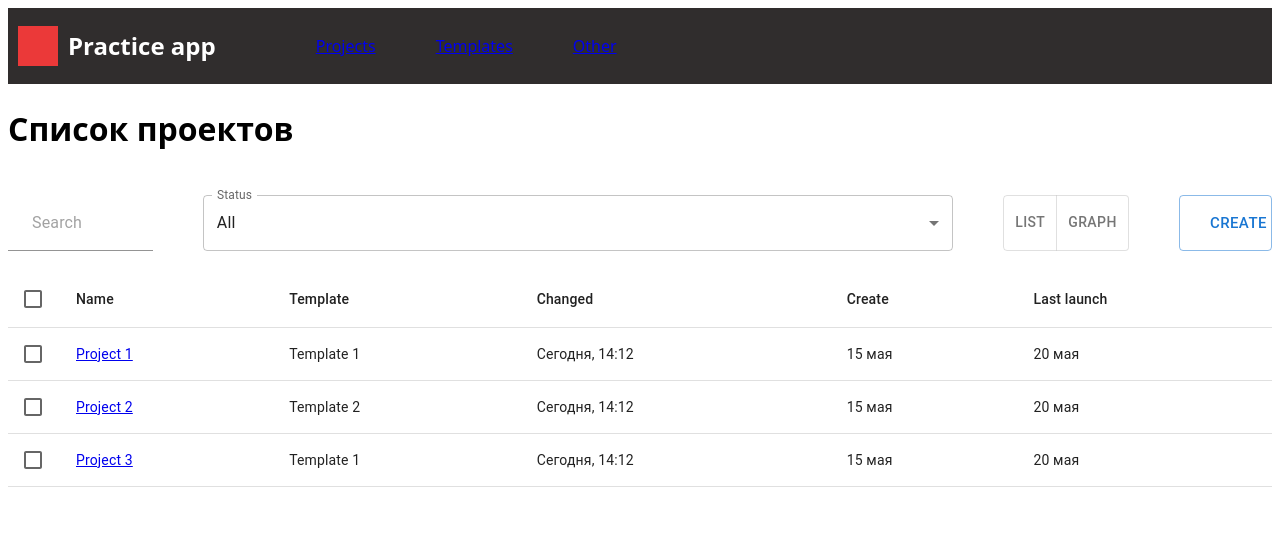
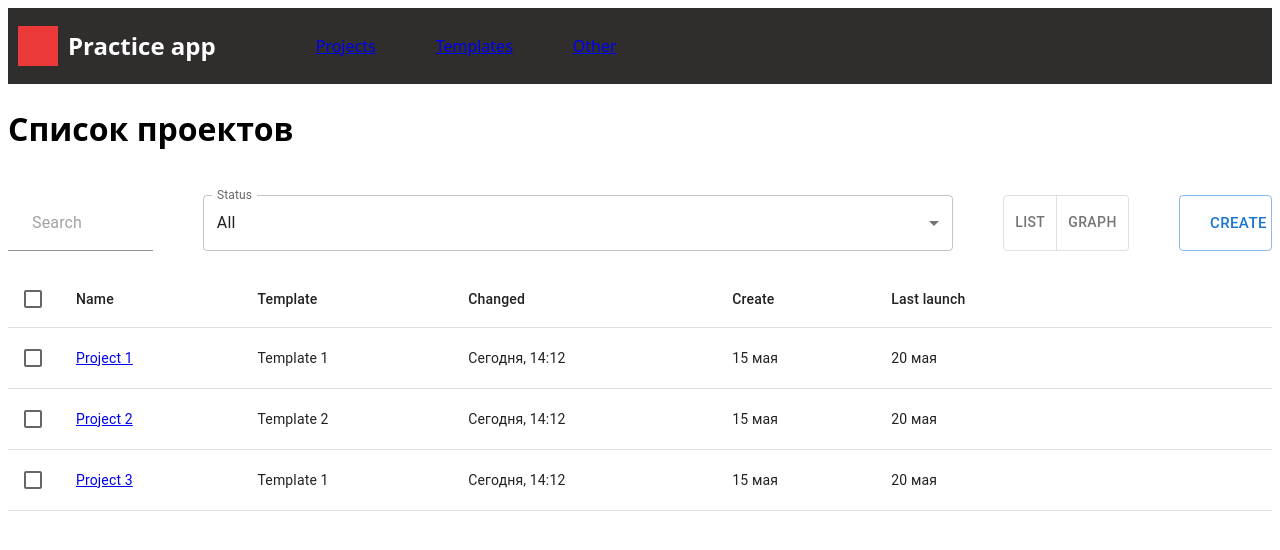
Before and after one commit to irodiontseva826/positive-project, a React (Vite) app: page / in a window 1280 px wide. Shown: the top 550 px of the page. Built offline with nearby package versions, Linux system fonts and the light colour scheme; some icons are missing.

Commit message:
added edit and delete buttons, deleting projects

```diff
--- a/src/components/projects-table/projects-table.tsx
+++ b/src/components/projects-table/projects-table.tsx
@@ -6,13 +6,19 @@ import {
   TableCell,
   TableBody,
   Checkbox,
+  IconButton,
 } from "@mui/material";
+import DeleteIcon from "@mui/icons-material/Delete";
+import EditIcon from "@mui/icons-material/Edit";
 import { Link } from "react-router-dom";
-import { useSelector } from "../../services/store";
-import { getProjectsState } from "../../services/slices/projectsSlice";
+import { useDispatch, useSelector } from "../../services/store";
+import { getProjectsState, removeProject } from "../../services/slices/projectsSlice";
+import { useState } from "react";
 
 export const ProjectsTable = () => {
   const projects = useSelector(getProjectsState).projects;
+  const [hoveredRowKey, setHoveredRowKey] = useState<number | null>(null);
+  const dispatch = useDispatch();
   return (
     <TableContainer>
       <Table>
@@ -26,11 +32,17 @@ export const ProjectsTable = () => {
             <TableCell>Changed</TableCell>
             <TableCell>Create</TableCell>
             <TableCell>Last launch</TableCell>
+            <TableCell></TableCell>
           </TableRow>
         </TableHead>
         <TableBody>
-          {projects.map((project, index) => (
-            <TableRow key={index}>
+          {projects.map((project) => (
+            <TableRow
+              key={project.id}
+              hover
+              onMouseOver={() => setHoveredRowKey(project.id)}
+              onMouseOut={() => setHoveredRowKey(null)}
+            >
               <TableCell padding="checkbox">
                 <Checkbox />
               </TableCell>
@@ -41,6 +53,33 @@ export const ProjectsTable = () => {
               <TableCell>{project.updatedAt}</TableCell>
               <TableCell>{project.createdAt}</TableCell>
               <TableCell>{project.lastRun}</TableCell>
+              <TableCell>
+                {
+                  <>
+                    <IconButton
+                      aria-label="edit"
+                      size="small"
+                      style={{
+                        visibility:
+                          hoveredRowKey === project.id ? "visible" : "hidden",
+                      }}
+                    >
+                      <EditIcon />
+                    </IconButton>
+                    <IconButton
+                      aria-label="delete"
+                      size="small"
+                      style={{
+                        visibility:
+                          hoveredRowKey === project.id ? "visible" : "hidden",
+                      }}
+                      onClick={() => dispatch(removeProject(project.id))}
+                    >
+                      <DeleteIcon />
+                    </IconButton>
+                  </>
+                }
+              </TableCell>
             </TableRow>
           ))}
         </TableBody>
--- a/src/services/slices/projectsSlice.ts
+++ b/src/services/slices/projectsSlice.ts
@@ -50,13 +50,23 @@ export const projectsSlice = createSlice({
       state.status = action.payload;
       filterProjects(state);
     },
+    removeProject: (state, action: PayloadAction<number>) => {
+      state.allProjects = state.allProjects.filter(
+        (project) => project.id != action.payload
+      );
+      filterProjects(state);
+    },
   },
   selectors: {
     getProjectsState: (state) => state,
   },
 });
 
-export const { setProjects, filterProjectsByStatus, searchProjects } =
-  projectsSlice.actions;
+export const {
+  setProjects,
+  filterProjectsByStatus,
+  searchProjects,
+  removeProject,
+} = projectsSlice.actions;
 export const { getProjectsState } = projectsSlice.selectors;
 export default projectsSlice.reducer;
--- a/src/utils/constants.ts
+++ b/src/utils/constants.ts
@@ -28,7 +28,7 @@ export const projects: TProject[] = [
     lastRun: "20 мая",
   },
   {
-    id: 1,
+    id: 3,
     name: "Project 3",
     description: "",
     status: "active",
```
